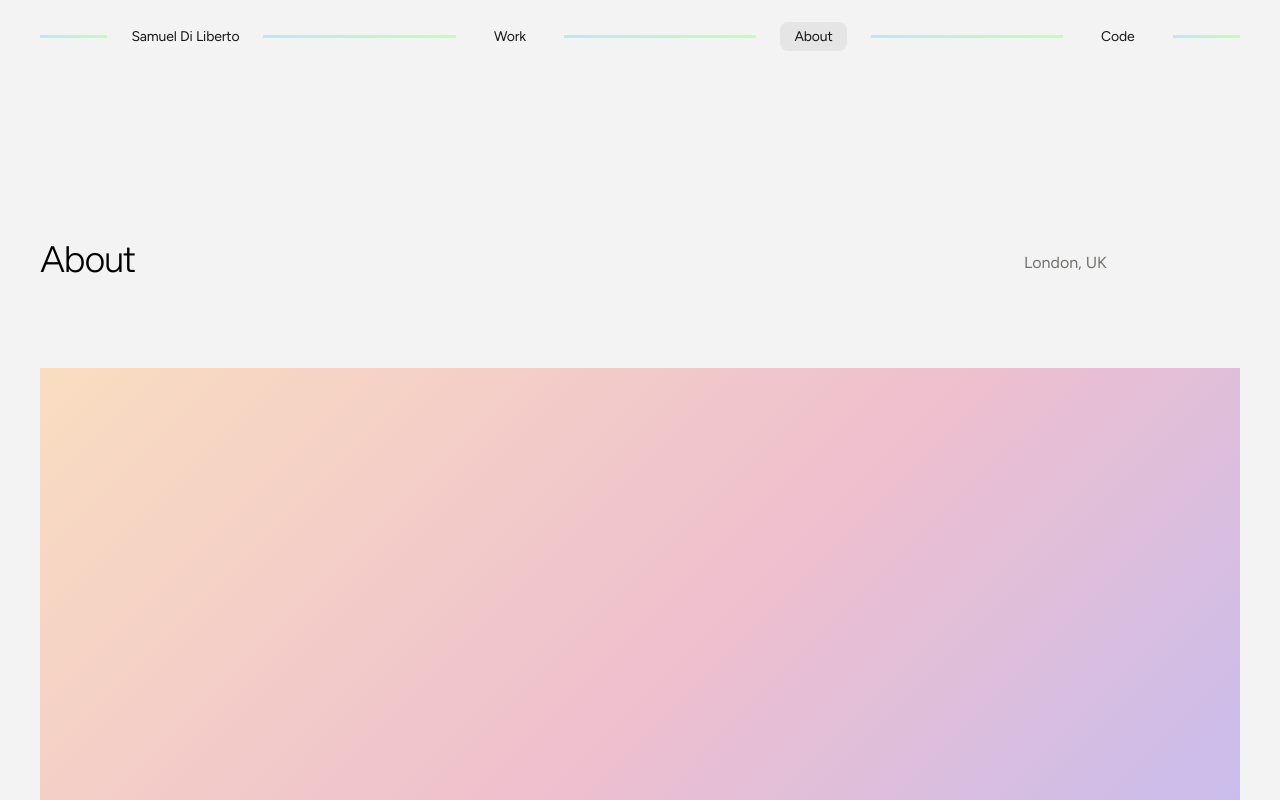
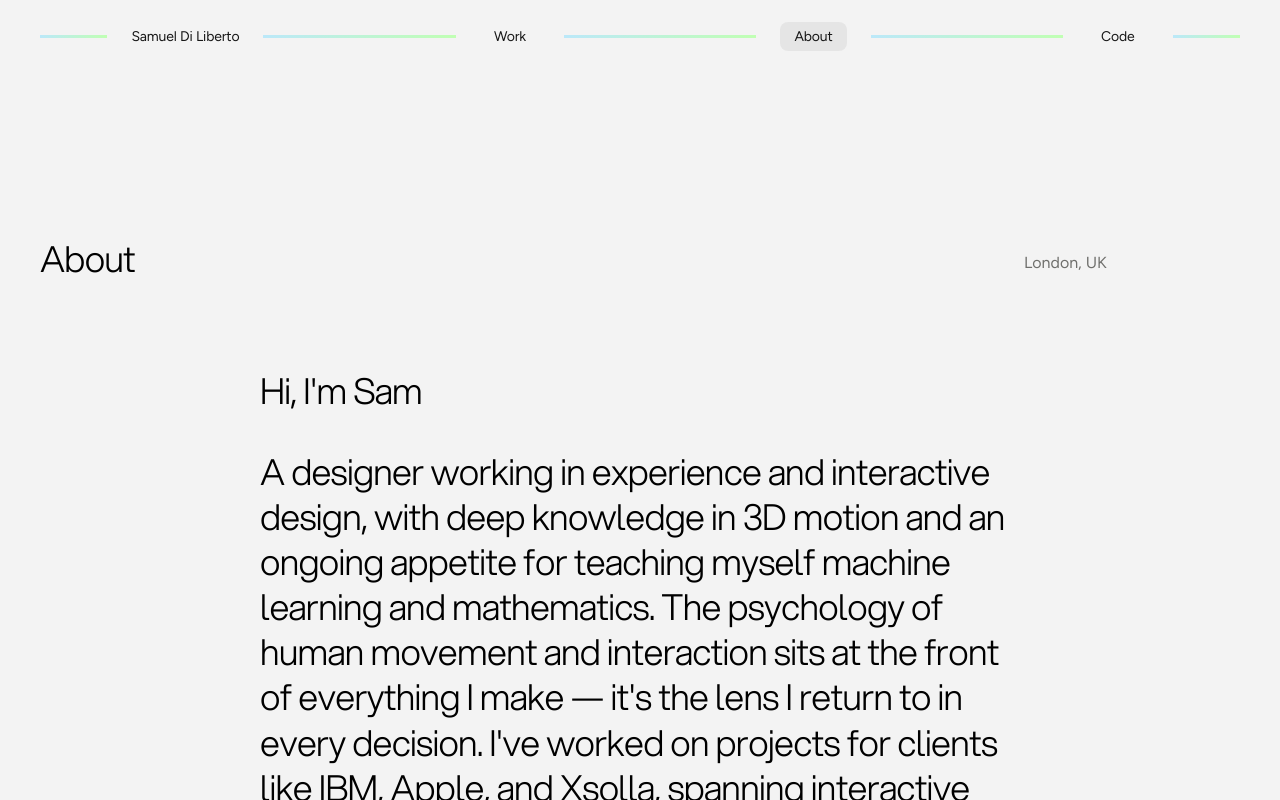
Before and after one commit to samdiliberto/portfolio, a plain HTML site: page index.html in a window 1280 px wide. Both pictures are taken after a click on the link "About". Drawn offline with Linux system fonts and the light colour scheme; a web font is replaced by a local one.

Commit message:
Update index.html

```diff
--- a/index.html
+++ b/index.html
@@ -338,6 +338,11 @@
   #overlay .credits .row:last-child { border-bottom: 1px solid rgba(0,0,0,0.12); }
   #overlay .credits .k { color: var(--ink-soft); }
   #overlay .credits .v { color: var(--ink); }
+  /* about page: same voice as project copy, centred column (random-style) */
+  #overlay .section-text.about {
+    max-width: min(760px, 78%);
+    margin: 0 auto var(--page-gap);
+  }
   /* smaller reading copy (about page) */
   #overlay .section-text.small {
     font-size: 16px;
@@ -1477,8 +1482,7 @@ function openAbout(push = true) {
   showPage(
     `<div class="topline"><h1>About</h1>` +
     `<span class="client">London, UK</span></div>` +
-    mediaBlock(null, "linear-gradient(135deg,#f9ddc0,#eebfce 55%,#c5bcf0)") +
-    `<div class="section-text small">${SETTINGS.about}</div>`);
+    `<div class="section-text about">${SETTINGS.about}</div>`);
   setActive(navAbout);
   if (push) location.hash = "/about";
 }
```
